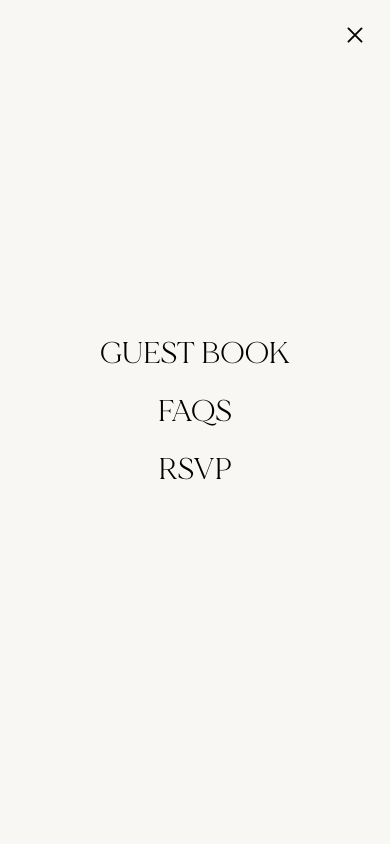
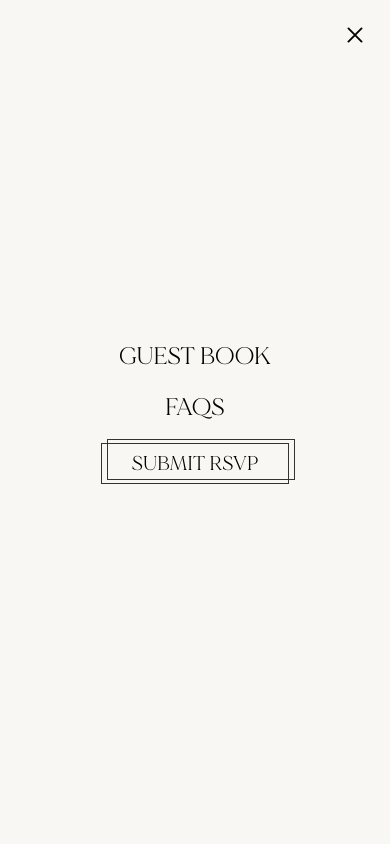
Before and after one commit to DIILEESHA/Shaneque-Anthony, a React (Vite) app: page /faq in a window 390 px wide. Both pictures are taken after a click on the element 360 px from the left and 44 px from the top of the page. Shown: the top 844 px of the page. Built offline with nearby package versions, Linux system fonts and the light colour scheme; grey boxes are pictures that could not be loaded.

Commit message:
changes crtoon images

```diff
--- a/src/components/nav/Nav.jsx
+++ b/src/components/nav/Nav.jsx
@@ -97,7 +97,8 @@ const Nav = () => {
               </li>
               <li className="mobile_li">
                 <Link to="/rsvp" className="appa" onClick={toggleMenu}>
-                  RSVP
+          <button className="rsvp_btn">Submit RSVP</button>
+
                 </Link>
               </li>
             </ul>
--- a/src/components/nav/nav.css
+++ b/src/components/nav/nav.css
@@ -133,7 +133,6 @@
     align-items: center;
     justify-content: center;
     flex-direction: column;
-
   }
 
   .closer {
@@ -145,7 +144,7 @@
   }
 
   .close_ico {
-position: relative;
+    position: relative;
     font-size: 30px;
   }
   .mobile_li {
@@ -154,7 +153,7 @@ position: relative;
     text-align: center;
     font-family: "made";
     font-weight: 300;
-    font-size: 30px;
+    font-size: 24px;
     text-transform: uppercase;
   }
 }
--- a/src/components/parallax/Parallaxy.jsx
+++ b/src/components/parallax/Parallaxy.jsx
@@ -48,7 +48,7 @@ const Parallaxy = () => {
         blur={10}
         className="dd"
         bgImage="https://i.imgur.com/TA476Xe.jpeg"
-        bgImageAlt="the cat"
+        bgImageAlt="the rsvpimage"
         strength={350}
       >
         <h2 className="dsd" ref={rsvpTitleRef}>
--- a/src/pages/faq/faq.css
+++ b/src/pages/faq/faq.css
@@ -1,5 +1,5 @@
 .faq_container {
-    padding: 100px 50px;
+  padding: 100px 50px;
   background-color: var(--back);
 }
 
@@ -8,9 +8,10 @@
   padding: 0px 0px 20px 0px;
   grid-template-columns: repeat(2, 1fr);
   border-bottom: 1px solid #e1dede;
-
 }
-.mh{padding-top: 40px;}
+.mh {
+  padding-top: 40px;
+}
 
 .faq_title {
   font-family: "made";
@@ -32,7 +33,6 @@
   display: none;
 }
 
-
 .faq_para {
   font-family: "prgati";
   font-weight: 300;
@@ -41,3 +41,17 @@
   color: #333;
   margin-bottom: 30px;
 }
+@media screen and (max-width: 753px) {
+  .faq_grid {
+    display: flex;
+    flex-direction: column;
+    gap: 20px;
+  }
+  .faq_li {
+    font-size: 20px;
+    width: 100%;
+  }
+  .faq_container {
+    padding: 50px 15px;
+  }
+}
```
